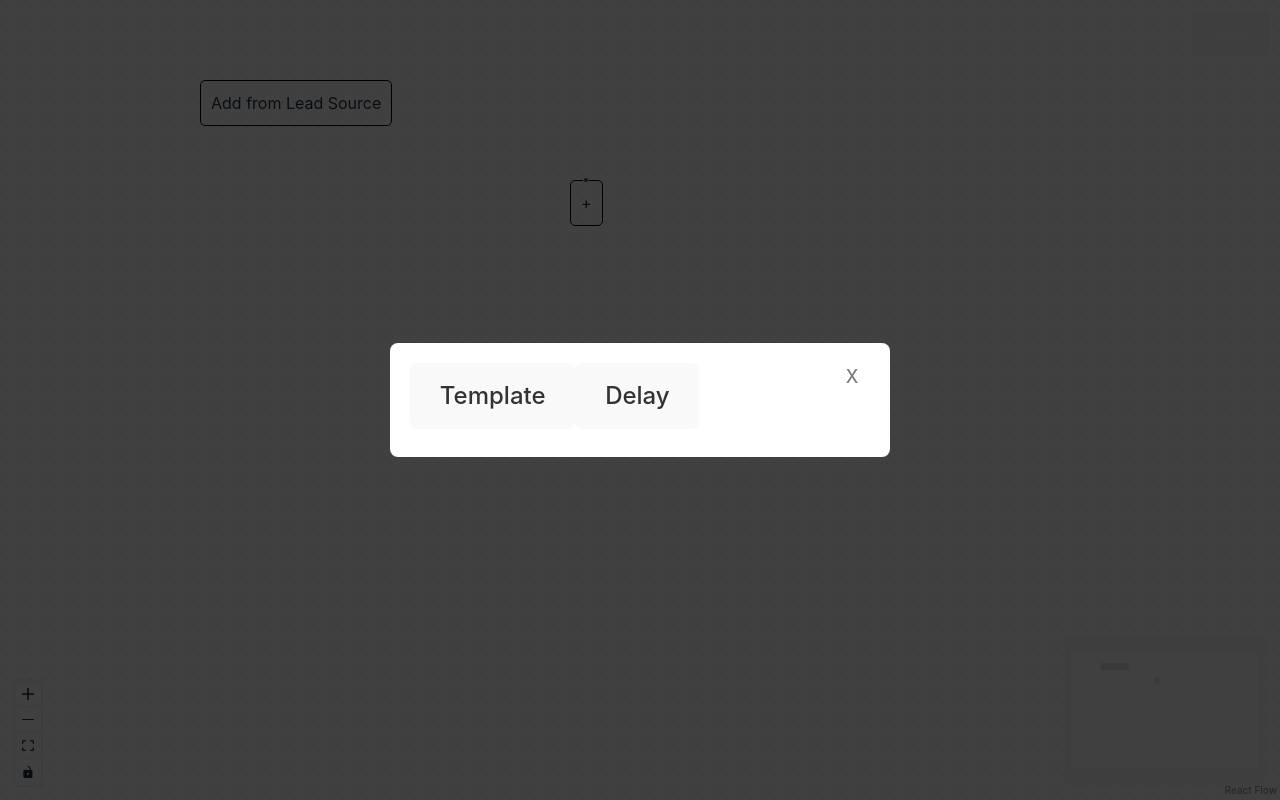
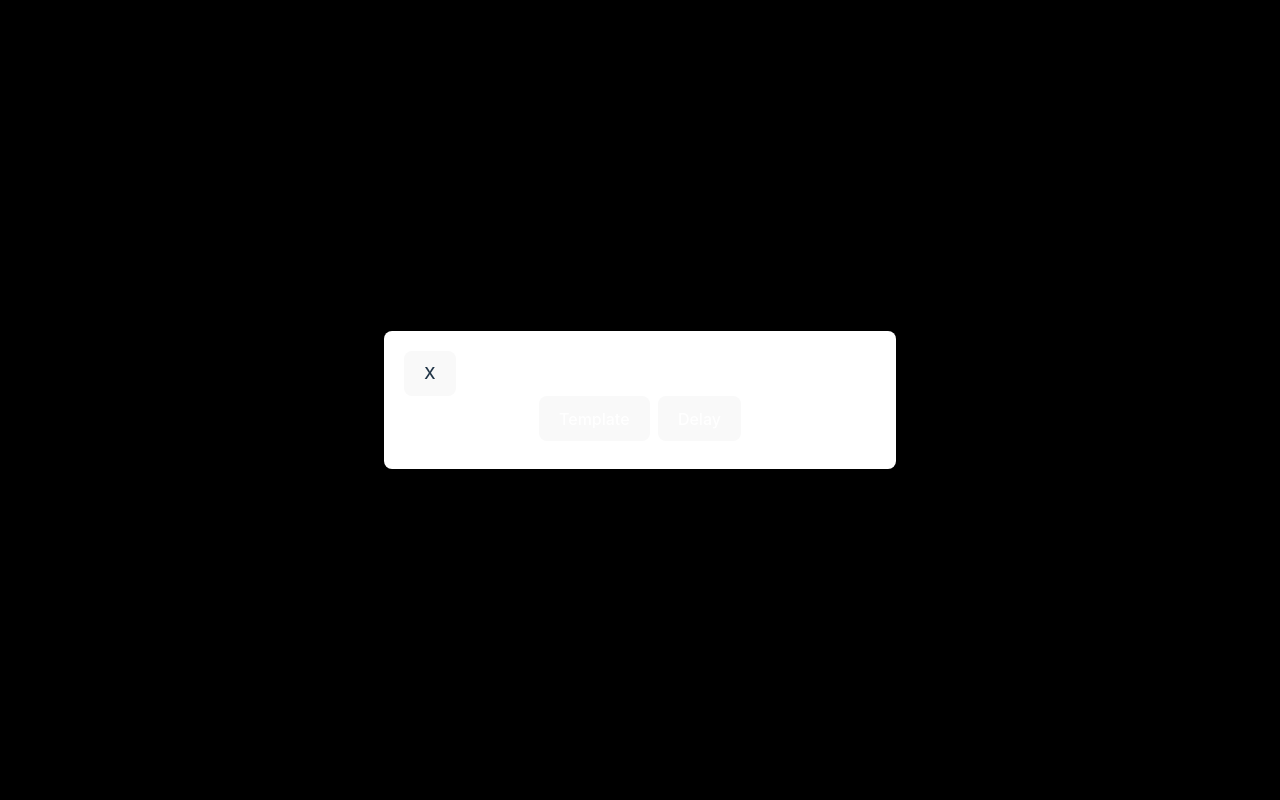
Before and after one commit to Rhythm1821/ProMailer, a React (Vite) app in the folder frontend/: page / in a window 1280 px wide. Both pictures are taken after a click on the element 586 px from the left and 180 px from the top of the page. Built offline with nearby package versions, Linux system fonts and the light colour scheme; no server answers.

Commit message:
css update:inline css to tailwind css

```diff
--- a/frontend/src/components/Modal.jsx
+++ b/frontend/src/components/Modal.jsx
@@ -1,5 +1,5 @@
 import React, { useCallback, useState } from "react";
-import { modalStyles,handleToggleModal } from "../handlerFunctions/ModalHandler.js";
+import { handleToggleModal } from "../handlerFunctions/ModalHandler.js";
 import useFetchModalData from "../hooks/useFetchModalData.jsx";
 import useModalState from "../hooks/useModalState.jsx";
 import TemplateModal from "./templates/TemplateModal.jsx";
@@ -16,7 +16,6 @@ export default function Modal({ isOpen, onClose, nodeId, nodeType, addNewNode })
   const [openDelayModal, setOpenDelayModal] = useState(false);
   const [openTemplateModal, setOpenTemplateModal] = useState(false);
 
-
   useFetchModalData(isOpen, nodeId, nodeType, setData);
   useModalState(isOpen, setIsAddingNew, setSelectedInstances, setNewItemData);
 
@@ -27,32 +26,25 @@ export default function Modal({ isOpen, onClose, nodeId, nodeType, addNewNode })
     setOpenDelayModal(false);
     setOpenTemplateModal(false);
     onClose();
-  }, [onClose])
-
+  }, [onClose]);
 
   if (!isOpen) return null;
 
   return (
-    <div style={modalStyles.overlay}>
-      <div style={modalStyles.container}>
-        <CloseButton onClick={onClick} style={modalStyles.closeButton} />
+    <div className="fixed inset-0 bg-black bg-opacity-75 flex justify-center items-center z-50">
+      <div className="bg-white p-5 rounded-lg w-full max-w-lg max-h-full overflow-y-auto relative">
+        <CloseButton onClick={onClick} className="absolute right-2 top-2 text-gray-500 text-lg cursor-pointer" />
 
-        {
-          nodeType !== 'leadSource' ? (
+        {nodeType !== 'leadSource' ? (
           <>
-              <h2 style={{ fontSize: '24px', fontWeight: 'bold', marginBottom: '8px', color: '#333' }}>
-                <button onClick={() => handleToggleModal('templateModal', setOpenDelayModal, setOpenTemplateModal)}>Template</button>
-                <button onClick={() => handleToggleModal('delayModal', setOpenDelayModal, setOpenTemplateModal)}>Delay</button>
-              </h2>
+            <h3 className="font-bold mb-2 flex gap-2 items-center justify-center">
+              <button className={`text-${openTemplateModal ? 'blue-500' : 'white'}`} onClick={() => handleToggleModal('templateModal', setOpenDelayModal, setOpenTemplateModal)}>Template</button>
+              <button className={`text-${openDelayModal ? 'blue-500' : 'white'}`} onClick={() => handleToggleModal('delayModal', setOpenDelayModal, setOpenTemplateModal)}>Delay</button>
+            </h3>
           </>
         ) : (
           <>
-              <h2 style={{
-                fontSize: '24px',
-                fontWeight: 'bold',
-                marginBottom: '8px',
-                color: '#333'
-              }}>
+            <h2 className="text-2xl font-bold mb-2 text-gray-800 flex gap-2 items-center">
               Leads from List(s)
             </h2>
             <LeadModal
@@ -73,12 +65,9 @@ export default function Modal({ isOpen, onClose, nodeId, nodeType, addNewNode })
               setSelectedInstances={setSelectedInstances}
             />
           </>
-          )
-        }
+        )}
 
-
-        {
-          openTemplateModal && !openDelayModal ? (
+        {openTemplateModal && !openDelayModal ? (
           <TemplateModal
             isOpen={openTemplateModal}
             nodeId={nodeId}
@@ -106,9 +95,8 @@ export default function Modal({ isOpen, onClose, nodeId, nodeType, addNewNode })
             addNewNode={addNewNode}
             closeModal={setOpenDelayModal}
           />
-          ) : null
-        }
+        ) : null}
       </div>
     </div>
-  )
-};
+  );
+}
--- a/frontend/src/components/delays/DelayModal.jsx
+++ b/frontend/src/components/delays/DelayModal.jsx
@@ -1,5 +1,5 @@
 import React, { useState } from "react";
-import { handleInsert, modalStyles } from "../../handlerFunctions/ModalHandler.js";
+import { handleInsert } from "../../handlerFunctions/ModalHandler.js";
 
 export default function DelayModal({ isOpen, onClose, addNewNode, closeModal }) {
   const [delay, setDelay] = useState(1);
@@ -8,21 +8,21 @@ export default function DelayModal({ isOpen, onClose, addNewNode, closeModal })
   if (!isOpen) return null;
 
   return (
-    <div style={modalStyles.container}>
-      <h3 style={{ fontWeight: 'bold', color: '#333', marginBottom: '16px' }}>Add Delay</h3>
+    <div className="bg-white p-5 rounded-lg w-full max-w-lg max-h-full overflow-y-auto relative">
+      <h3 className="font-bold text-gray-800 mb-4">Add Delay</h3>
       <input
         type="number"
         name="delay"
         placeholder="Delay in days"
         value={delay}
         onChange={(e) => setDelay(e.target.value)}
-        style={modalStyles.input}
+        className="w-full p-2 mb-4 border border-gray-300 text-black rounded"
       />
 
       <select
         value={delayType}
         onChange={(e) => setDelayType(e.target.value)}
-        style={modalStyles.input}
+        className="w-full p-2 mb-4 border text-black rounded"
       >
         <option value="Minutes">Minutes</option>
         <option value="Hours">Hours</option>
@@ -30,30 +30,13 @@ export default function DelayModal({ isOpen, onClose, addNewNode, closeModal })
       </select>
       <button
         onClick={onClose}
-        style={{
-          backgroundColor: '#f3f4f6',
-          color: '#333',
-          padding: '8px 16px',
-          borderRadius: '8px',
-          cursor: 'pointer',
-          border: 'none',
-          marginTop: '16px',
-          marginRight: '8px',
-        }}
+        className="bg-gray-200 text-gray-800 py-2 px-4 rounded cursor-pointer border-none mt-4 mr-2"
       >
         Cancel
       </button>
       <button
-        onClick={() => handleInsert(delay,'delay', addNewNode, onClose, closeModal, delayType)}
-        style={{
-          backgroundColor: '#3b82f6',
-          color: 'white',
-          padding: '8px 16px',
-          borderRadius: '8px',
-          cursor: 'pointer',
-          border: 'none',
-          marginTop: '16px',
-        }}
+        onClick={() => handleInsert(delay, 'delay', addNewNode, onClose, closeModal, delayType)}
+        className="bg-blue-500 text-white py-2 px-4 rounded cursor-pointer border-none mt-4"
       >
         Add Delay
       </button>
```
Lines whose indentation alone changed are shown as unchanged.
